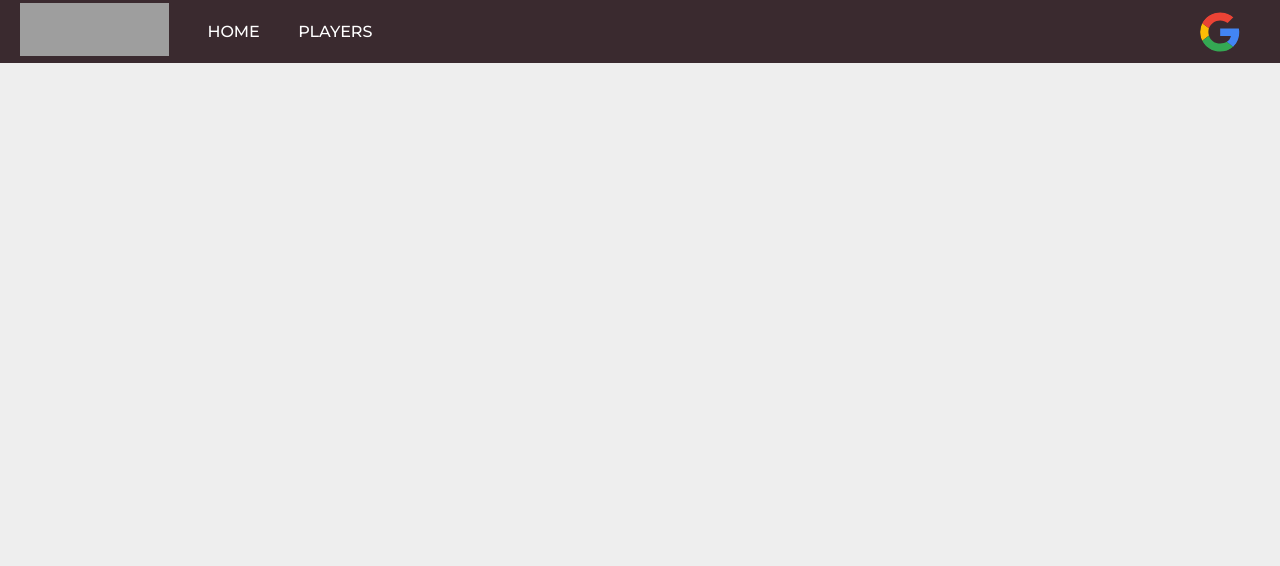
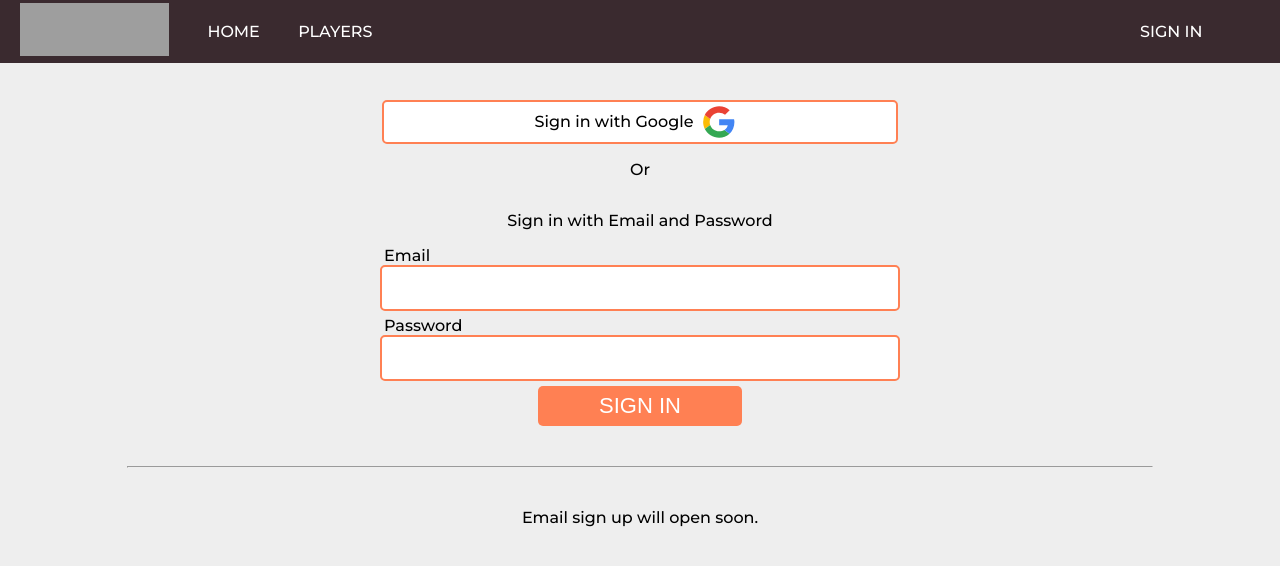
Before and after one commit to imWayneWY/smash-nation, a React (Create React App) app: page /#/login in a window 1280 px wide. Shown: the top 566 px of the page. Built offline with nearby package versions, Linux system fonts and the light colour scheme; no server answers; grey boxes are pictures that could not be loaded.

Commit message:
add login page

```diff
--- a/src/App.js
+++ b/src/App.js
@@ -7,6 +7,8 @@
 import { jsx, css } from '@emotion/core';
 import { FirebaseContext } from './firebaseConf';
 import Players from './pages/players';
+import Login from './pages/login';
+import Manage from './pages/manage';
 
 const main = css`
   min-height: 100vh;
@@ -24,6 +26,8 @@
           <Route exact path='/' component={Index} />
           <Route exact path='/player/:handle' component={Player} />
           <Route exact path='/players' component={Players} />
+          <Route exact path='/login' component={Login} />
+          <Route exact path='/manage' component={Manage} />
         </Switch>
       </Router>
     </div>
--- a/src/components/navbar.js
+++ b/src/components/navbar.js
@@ -35,6 +35,30 @@
   }
 `
 
+const signin = css`
+  position: absolute;
+  right: 40px;
+  width: 100px;
+  height: 40px;
+  text-decoration: none;
+  text-transform: uppercase;
+  color: #fff;
+  line-height: 40px;
+  margin-left: 20px;
+`
+
+const manage = css`
+  position: absolute;
+  right: 80px;
+  width: 100px;
+  height: 40px;
+  text-decoration: none;
+  text-transform: uppercase;
+  color: #fff;
+  line-height: 40px;
+  margin-left: 20px;
+`
+
 const NavBar = ({ firebase }) => {
   const [user, setUser] = useState(null);
   useEffect(() => {
@@ -46,24 +70,6 @@
     })
   },[firebase]);
 
-  let provider = new firebase.auth.GoogleAuthProvider();
-  const handleLogin = () => {
-    firebase.auth().signInWithPopup(provider)
-    .then((result) => {
-      // let token = result.credential.accessToken;
-      let user = result.user;
-      setUser(user);
-      console.log(user);
-    })
-    .catch((error) => {
-      let errorCode = error.code;
-      let errorMsg = error.message;
-
-      console.log(errorCode)
-      console.log(errorMsg)
-    });
-  }
-
   const handleLogout = () => {
     firebase.auth().signOut();
     setUser(null);
@@ -73,9 +79,16 @@
       <a href="/"><img css={logo} src="https://cdn.shopify.com/s/files/1/0043/9802/2749/files/png_file1_150x.png?v=1591749437" alt="logo" /></a>
       <a css={links} href="/">Home</a>
       <a css={links} href="/#/players">Players</a>
+      {
+        user && user.uid==="4hhV3X6zRLTbpR0atmuUxwobTMg1"
+        &&
+        <a css={manage} href="/#/manage">Manage</a>
+      }
       { user
-        ? <img css={icon} onClick={handleLogout} src={user.photoURL} alt="user" />
-        : <svg css={icon} onClick={handleLogin} viewBox="0 0 1024 1024" version="1.1" xmlns="http://www.w3.org/2000/svg" p-id="1170" width="200" height="200"><path d="M214.101333 512c0-32.512 5.546667-63.701333 15.36-92.928L57.173333 290.218667A491.861333 491.861333 0 0 0 4.693333 512c0 79.701333 18.858667 154.88 52.394667 221.610667l172.202667-129.066667A290.56 290.56 0 0 1 214.101333 512" fill="#FBBC05" p-id="1171"></path><path d="M516.693333 216.192c72.106667 0 137.258667 25.002667 188.458667 65.962667L854.101333 136.533333C763.349333 59.178667 646.997333 11.392 516.693333 11.392c-202.325333 0-376.234667 113.28-459.52 278.826667l172.373334 128.853333c39.68-118.016 152.832-202.88 287.146666-202.88" fill="#EA4335" p-id="1172"></path><path d="M516.693333 807.808c-134.357333 0-247.509333-84.864-287.232-202.88l-172.288 128.853333c83.242667 165.546667 257.152 278.826667 459.52 278.826667 124.842667 0 244.053333-43.392 333.568-124.757333l-163.584-123.818667c-46.122667 28.458667-104.234667 43.776-170.026666 43.776" fill="#34A853" p-id="1173"></path><path d="M1005.397333 512c0-29.568-4.693333-61.44-11.648-91.008H516.650667V614.4h274.602666c-13.696 65.962667-51.072 116.650667-104.533333 149.632l163.541333 123.818667c93.994667-85.418667 155.136-212.650667 155.136-375.850667" fill="#4285F4" p-id="1174"></path></svg>
+        ? user.photoURL
+          ? <img css={icon} onClick={handleLogout} src={user.photoURL} alt="user" />
+          : <svg css={icon} onClick={handleLogout} viewBox="0 0 1024 1024" version="1.1" xmlns="http://www.w3.org/2000/svg" p-id="3519" width="200" height="200"><path d="M512 62.08A449.92 449.92 0 1 0 961.92 512 449.92 449.92 0 0 0 512 62.08z m0 135.04a135.04 135.04 0 1 1-135.04 135.04A134.72 134.72 0 0 1 512 197.12z m0 640a323.84 323.84 0 0 1-269.76-144.96c0-89.6 179.84-138.56 269.76-138.56s268.48 48.96 269.76 138.56A323.84 323.84 0 0 1 512 835.84z" p-id="3520" fill="#ff8053"></path></svg>
+        : <a css={signin} href="/#/login">Sign in</a>
       }
     </div>
 )
--- /dev/null
+++ b/src/pages/login.js
@@ -0,0 +1,183 @@
+import React, { useState } from "react";
+/** @jsx jsx */
+import { jsx, css } from "@emotion/core";
+import { FirebaseContext } from "../firebaseConf";
+import {withRouter} from "react-router-dom";
+const root = css`
+  display: flex;
+  flex-direction: column;
+  width: 100vw;
+  min-height: 500px;
+  justify-content: center;
+  align-items: center;
+`;
+
+const loginBtn = css`
+  border-radius: 5px;
+  background: #fff;
+  border: 2px solid #ff8053;
+  width: 40vw;
+  height: 40px;
+  line-height: 40px;
+  text-align: center;
+  display: flex;
+  align-items: center;
+  justify-content: center;
+  &:hover {
+    cursor: pointer;
+  }
+`;
+
+const icon = css`
+  width: 32px;
+  height: 32px;
+  margin: 0 10px;
+`;
+
+const GoogleLogin = ({ firebase, navToHome }) => {
+  let provider = new firebase.auth.GoogleAuthProvider();
+  const handleLogin = () => {
+    firebase
+      .auth()
+      .signInWithPopup(provider)
+      .then((result) => {
+        // let token = result.credential.accessToken;
+        let user = result.user;
+        navToHome();
+      })
+      .catch((error) => {
+        let errorCode = error.code;
+        let errorMsg = error.message;
+
+        console.log(errorCode);
+        console.log(errorMsg);
+      });
+  };
+  return (
+    <div css={loginBtn} onClick={handleLogin}>
+      Sign in with Google
+      <svg
+        css={icon}
+        viewBox="0 0 1024 1024"
+        version="1.1"
+        xmlns="http://www.w3.org/2000/svg"
+        p-id="1170"
+        width="200"
+        height="200"
+      >
+        <path
+          d="M214.101333 512c0-32.512 5.546667-63.701333 15.36-92.928L57.173333 290.218667A491.861333 491.861333 0 0 0 4.693333 512c0 79.701333 18.858667 154.88 52.394667 221.610667l172.202667-129.066667A290.56 290.56 0 0 1 214.101333 512"
+          fill="#FBBC05"
+          p-id="1171"
+        ></path>
+        <path
+          d="M516.693333 216.192c72.106667 0 137.258667 25.002667 188.458667 65.962667L854.101333 136.533333C763.349333 59.178667 646.997333 11.392 516.693333 11.392c-202.325333 0-376.234667 113.28-459.52 278.826667l172.373334 128.853333c39.68-118.016 152.832-202.88 287.146666-202.88"
+          fill="#EA4335"
+          p-id="1172"
+        ></path>
+        <path
+          d="M516.693333 807.808c-134.357333 0-247.509333-84.864-287.232-202.88l-172.288 128.853333c83.242667 165.546667 257.152 278.826667 459.52 278.826667 124.842667 0 244.053333-43.392 333.568-124.757333l-163.584-123.818667c-46.122667 28.458667-104.234667 43.776-170.026666 43.776"
+          fill="#34A853"
+          p-id="1173"
+        ></path>
+        <path
+          d="M1005.397333 512c0-29.568-4.693333-61.44-11.648-91.008H516.650667V614.4h274.602666c-13.696 65.962667-51.072 116.650667-104.533333 149.632l163.541333 123.818667c93.994667-85.418667 155.136-212.650667 155.136-375.850667"
+          fill="#4285F4"
+          p-id="1174"
+        ></path>
+      </svg>
+    </div>
+  );
+};
+const emailLogin = css`
+  display: flex;
+  width: 40vw;
+  align-items: center;
+  flex-direction: column;
+`;
+
+const input = css`
+  border-radius: 5px;
+  border: 2px solid #ff8053;
+  width: 40vw;
+  height: 40px;
+  margin-bottom: 5px;
+  line-height: 40px;
+  font-size: 28px;
+`;
+
+const label = css`
+  width: 100%;
+`;
+
+const btn = css`
+  width: 16vw;
+  height: 40px;
+  background: #ff8053;
+  border-radius: 5px;
+  border: 0 solid #fff;
+  font-size: 22px;
+  color: #fff;
+  text-transform: uppercase;
+`;
+
+const EmailLogin = ({firebase, navToHome}) => {
+  const [email, setEmail] = useState("");
+  const [password, setPassword] = useState("");
+
+  const handleEmailLogin = () => {
+    firebase.auth().signInWithEmailAndPassword(email,password)
+    .then(result => {
+      navToHome();
+    })
+    .catch(function(error) {
+      // Handle Errors here.
+      var errorCode = error.code;
+      var errorMessage = error.message;
+      console.log(errorCode);
+      console.log(errorMessage);
+    });
+  }
+  return (
+    <div css={emailLogin}>
+      <p>Sign in with Email and Password</p>
+      <label css={label}>Email</label>
+      <input css={input} onChange={e => setEmail(e.target.value)}></input>
+      <label css={label}>Password</label>
+      <input css={input} onChange={e => setPassword(e.target.value)} type="Password"></input>
+      <button css={btn} onClick={handleEmailLogin}>Sign in</button>
+    </div>
+  )
+}
+
+const EmailRegistor = () => (
+  <div css={emailLogin}>Email sign up will open soon.</div>
+);
+
+const LoginPage = ({ firebase, history }) => {
+  const navToHome = () => {
+    history.push("/");
+  }
+  return (
+    <div css={root}>
+      <GoogleLogin firebase={firebase} navToHome={navToHome} />
+      <p>Or</p>
+      <EmailLogin firebase={firebase} navToHome={navToHome} />
+      <hr
+        css={css`
+          width: 80vw;
+          margin: 40px 0;
+        `}
+      />
+      <EmailRegistor />
+    </div>
+  );
+};
+
+const Login = ({history}) => (
+  <FirebaseContext.Consumer>
+    {(firebase) => <LoginPage firebase={firebase} history={history} />}
+  </FirebaseContext.Consumer>
+);
+
+export default withRouter(Login);
--- /dev/null
+++ b/src/pages/manage.js
@@ -0,0 +1,6 @@
+import React from "react";
+
+const Manage = () => (
+  <div>Manage Page is in building...</div>
+)
+export default Manage;
--- a/src/pages/players.js
+++ b/src/pages/players.js
@@ -1,4 +1,4 @@
-import React, { useEffect, useState } from "react";
+import { useEffect, useState } from "react";
 import { FirebaseContext } from "./../firebaseConf";
 import { PlayerCardWithData } from "../components/playerPage";
 /** @jsx jsx */
```
